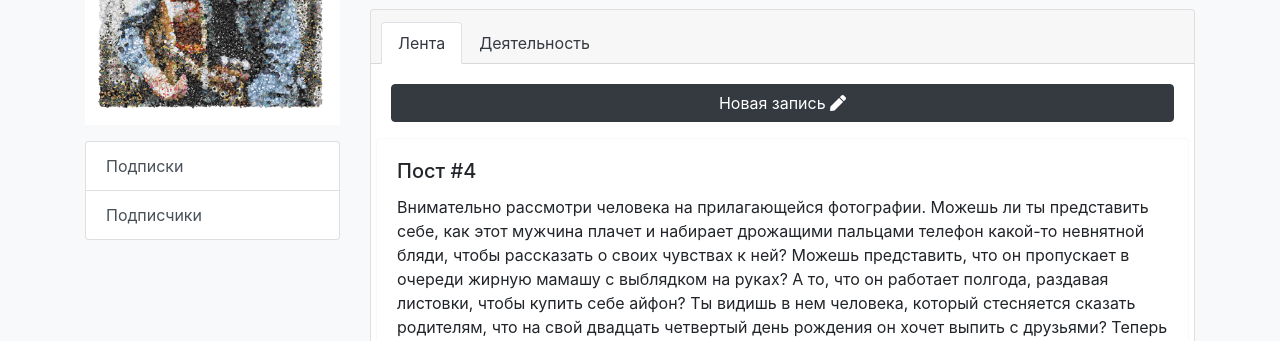
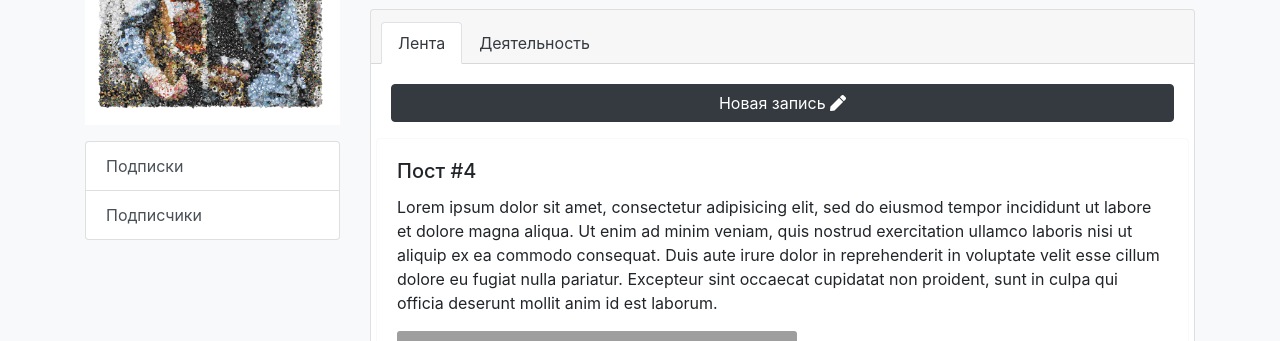
Before and after one commit to iishafiev/HSE-Connection, a Django app: page /profile/1 in a window 1280 px wide. Shown: the part 202-543 px from the top of the page. Run offline with Django 3.2, Linux system fonts and the light colour scheme; data comes from the database, SQL or seed files in the repository; some libraries are stand-ins or nearby versions; grey boxes are pictures that could not be loaded.

Commit message:
Removed text about Chirik and replaced with Lipsum

```diff
--- a/hse_connection/main/templates/main/profile.html
+++ b/hse_connection/main/templates/main/profile.html
@@ -164,11 +164,9 @@
                   <div class="card border-light mb-3">
                     <div class="card-body">
                       <h5 class="card-title">Пост #4</h5>
-                      <p class="card-text">Внимательно рассмотри человека на прилагающейся фотографии. Можешь ли ты представить себе, как этот мужчина плачет и набирает дрожащими пальцами телефон какой-то невнятной бляди, чтобы рассказать о своих
-                        чувствах к ней? Можешь представить, что он пропускает в очереди жирную мамашу с выблядком на руках? А то, что он работает полгода, раздавая листовки, чтобы купить себе айфон? Ты видишь в нем человека, который стесняется
-                        сказать родителям, что на свой двадцать четвертый день рождения он хочет выпить с друзьями?
-                        Теперь посмотри на него еще раз. Видишь ли ты на нём стильные брендовые вещи? Может он покрыт вздувшимися мускулами и толстыми венами? Он обладает внешностью киноактера или мужчины-модели? Сзади него стоит дорогой автомобиль?
-                        Посмотри снова на этого мужчину и спроси самого себя, что с ним не так? Почему в его взгляде — железо, в его осанке — сталь, а вместо кожи — свинец?</p>
+                      <p class="card-text">Lorem ipsum dolor sit amet, consectetur adipisicing elit, sed do eiusmod tempor incididunt ut labore et dolore magna aliqua. Ut enim ad minim veniam, quis nostrud exercitation ullamco laboris nisi ut
+                        aliquip ex ea commodo consequat. Duis aute irure dolor in reprehenderit in voluptate velit esse cillum dolore eu fugiat nulla pariatur. Excepteur sint occaecat cupidatat non proident, sunt in culpa qui officia deserunt mollit
+                        anim id est laborum.</p>
                       <img src="чирик.jpg" class="card-img-top" alt="..." style="width: auto; max-height: 540px;">
                       <hr>
                       <p class="card-text text-secondary">2 дня назад</p>
@@ -180,11 +178,9 @@
                     <img src="ph.jpeg" class="card-img-top" alt="...">
                     <div class="card-body">
                       <h5 class="card-title">Пост #3</h5>
-                      <p class="card-text">Внимательно рассмотри человека на прилагающейся фотографии. Можешь ли ты представить себе, как этот мужчина плачет и набирает дрожащими пальцами телефон какой-то невнятной бляди, чтобы рассказать о своих
-                        чувствах к ней? Можешь представить, что он пропускает в очереди жирную мамашу с выблядком на руках? А то, что он работает полгода, раздавая листовки, чтобы купить себе айфон? Ты видишь в нем человека, который стесняется
-                        сказать родителям, что на свой двадцать четвертый день рождения он хочет выпить с друзьями?
-                        Теперь посмотри на него еще раз. Видишь ли ты на нём стильные брендовые вещи? Может он покрыт вздувшимися мускулами и толстыми венами? Он обладает внешностью киноактера или мужчины-модели? Сзади него стоит дорогой автомобиль?
-                        Посмотри снова на этого мужчину и спроси самого себя, что с ним не так? Почему в его взгляде — железо, в его осанке — сталь, а вместо кожи — свинец?</p>
+                      <p class="card-text">Lorem ipsum dolor sit amet, consectetur adipisicing elit, sed do eiusmod tempor incididunt ut labore et dolore magna aliqua. Ut enim ad minim veniam, quis nostrud exercitation ullamco laboris nisi ut
+                        aliquip ex ea commodo consequat. Duis aute irure dolor in reprehenderit in voluptate velit esse cillum dolore eu fugiat nulla pariatur. Excepteur sint occaecat cupidatat non proident, sunt in culpa qui officia deserunt mollit
+                        anim id est laborum.</p>
                       <hr>
                       <p class="card-text text-secondary">4 дня назад</p>
                     </div>
@@ -195,11 +191,9 @@
                     <img src="ph.jpeg" class="card-img-top" alt="...">
                     <div class="card-body">
                       <h5 class="card-title">Пост #2</h5>
-                      <p class="card-text">Внимательно рассмотри человека на прилагающейся фотографии. Можешь ли ты представить себе, как этот мужчина плачет и набирает дрожащими пальцами телефон какой-то невнятной бляди, чтобы рассказать о своих
-                        чувствах к ней? Можешь представить, что он пропускает в очереди жирную мамашу с выблядком на руках? А то, что он работает полгода, раздавая листовки, чтобы купить себе айфон? Ты видишь в нем человека, который стесняется
-                        сказать родителям, что на свой двадцать четвертый день рождения он хочет выпить с друзьями?
-                        Теперь посмотри на него еще раз. Видишь ли ты на нём стильные брендовые вещи? Может он покрыт вздувшимися мускулами и толстыми венами? Он обладает внешностью киноактера или мужчины-модели? Сзади него стоит дорогой автомобиль?
-                        Посмотри снова на этого мужчину и спроси самого себя, что с ним не так? Почему в его взгляде — железо, в его осанке — сталь, а вместо кожи — свинец?</p>
+                      <p class="card-text">Lorem ipsum dolor sit amet, consectetur adipisicing elit, sed do eiusmod tempor incididunt ut labore et dolore magna aliqua. Ut enim ad minim veniam, quis nostrud exercitation ullamco laboris nisi ut
+                        aliquip ex ea commodo consequat. Duis aute irure dolor in reprehenderit in voluptate velit esse cillum dolore eu fugiat nulla pariatur. Excepteur sint occaecat cupidatat non proident, sunt in culpa qui officia deserunt mollit
+                        anim id est laborum.</p>
                       <hr>
                       <p class="card-text text-secondary">2 недели назад</p>
                     </div>
@@ -210,11 +204,9 @@
                     <img src="ph.jpeg" class="card-img-top" alt="...">
                     <div class="card-body">
                       <h5 class="card-title">Пост #1</h5>
-                      <p class="card-text">Внимательно рассмотри человека на прилагающейся фотографии. Можешь ли ты представить себе, как этот мужчина плачет и набирает дрожащими пальцами телефон какой-то невнятной бляди, чтобы рассказать о своих
-                        чувствах к ней? Можешь представить, что он пропускает в очереди жирную мамашу с выблядком на руках? А то, что он работает полгода, раздавая листовки, чтобы купить себе айфон? Ты видишь в нем человека, который стесняется
-                        сказать родителям, что на свой двадцать четвертый день рождения он хочет выпить с друзьями?
-                        Теперь посмотри на него еще раз. Видишь ли ты на нём стильные брендовые вещи? Может он покрыт вздувшимися мускулами и толстыми венами? Он обладает внешностью киноактера или мужчины-модели? Сзади него стоит дорогой автомобиль?
-                        Посмотри снова на этого мужчину и спроси самого себя, что с ним не так? Почему в его взгляде — железо, в его осанке — сталь, а вместо кожи — свинец?</p>
+                      <p class="card-text">Lorem ipsum dolor sit amet, consectetur adipisicing elit, sed do eiusmod tempor incididunt ut labore et dolore magna aliqua. Ut enim ad minim veniam, quis nostrud exercitation ullamco laboris nisi ut
+                        aliquip ex ea commodo consequat. Duis aute irure dolor in reprehenderit in voluptate velit esse cillum dolore eu fugiat nulla pariatur. Excepteur sint occaecat cupidatat non proident, sunt in culpa qui officia deserunt mollit
+                        anim id est laborum.</p>
                       <hr>
                       <p class="card-text text-secondary">2 месяца назад</p>
                     </div>
```
